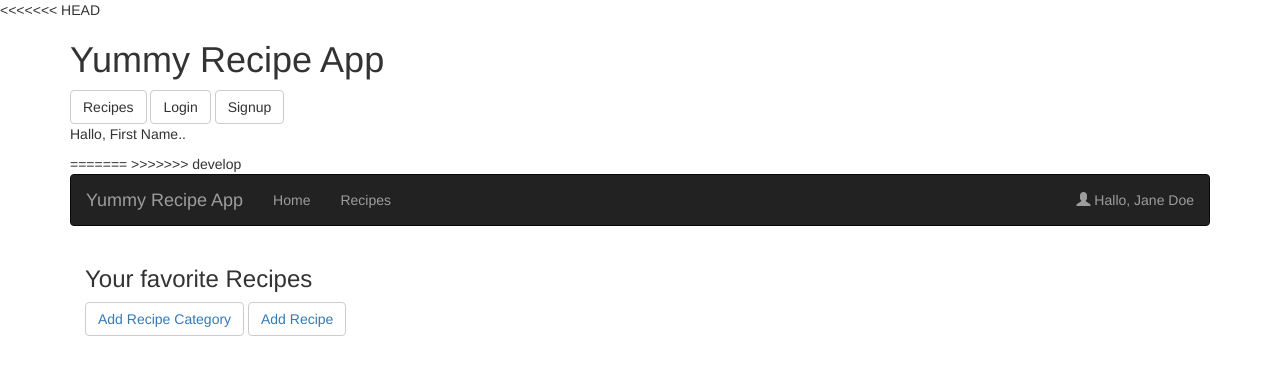
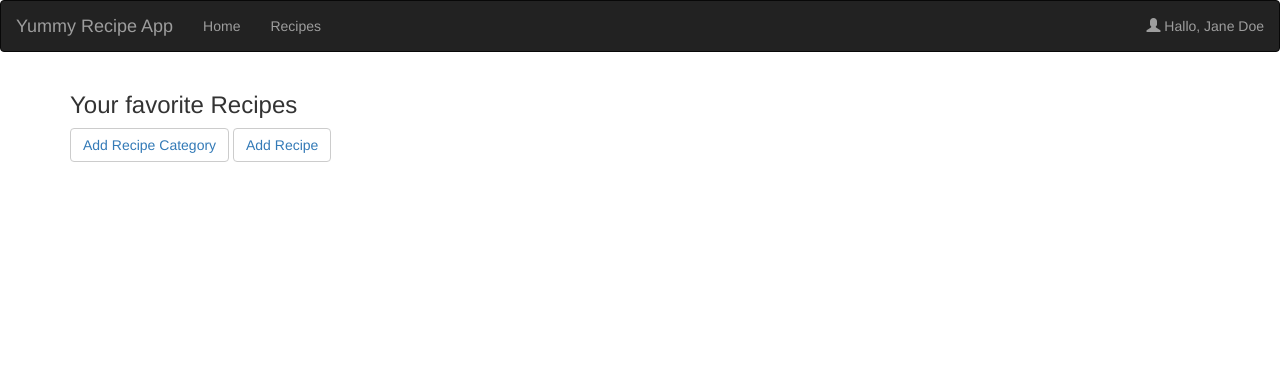
Before and after one commit to shakirandagire/YummyRecipes, a Flask app: page /dashboard in a window 1280 px wide. Shown: the top 375 px of the page. Run offline with Flask 2, Linux system fonts and the light colour scheme; some libraries are stand-ins or nearby versions.

Commit message:
Updates to dashboard page to reflect routes

```diff
--- a/templates/dashboard.html
+++ b/templates/dashboard.html
@@ -8,19 +8,9 @@
     <script src="https://ajax.googleapis.com/ajax/libs/jquery/3.2.1/jquery.min.js"></script>
     <script src="https://maxcdn.bootstrapcdn.com/bootstrap/3.3.7/js/bootstrap.min.js"></script>
   </head>
-<<<<<<< HEAD
-  <body>
-    <div class= "container">
-      <h1>Yummy Recipe App</h1>
-
-      <button type="button" class="btn btn-default">Recipes</button> <button type="button" class="btn btn-default">Login</button>  <button type="button" class="btn btn-default">Signup</button>     <p> Hallo, First Name..</p>
-
-
-=======
 
 
   <body>
->>>>>>> develop
 
       <nav class="navbar navbar-inverse">
           <div class="container-fluid">
@@ -28,8 +18,8 @@
               <a class="navbar-brand" href="#">Yummy Recipe App</a>
             </div>
             <ul class="nav navbar-nav">
-              <li><a href="home.html">Home</a></li>
-              <li><a href="dashboard.html">Recipes</a></li>
+              <li><a href="{{ url_for('main')}}">Home</a></li>
+              <li><a href="{{ url_for('dashboard')}} ">Recipes</a></li>
             </ul>
             <ul class="nav navbar-nav navbar-right">
               <li><a href="#"><span class="glyphicon glyphicon-user"></span> Hallo, Jane Doe</a></li>
@@ -43,7 +33,7 @@
 
 
 
-      <button type="submit" class="btn btn-default"><a href = "categories.html">Add Recipe Category</a></button>  <button type="submit" class="btn btn-default"><a href = "addrecipe.html">Add Recipe</a></button>
+      <button type="submit" class="btn btn-default"><a href = "{{ url_for('categories')}} ">Add Recipe Category</a></button>  <button type="submit" class="btn btn-default"><a href = "{{url_for('addrecipe')}}">Add Recipe</a></button>
       </div>
 
   </body>
```
